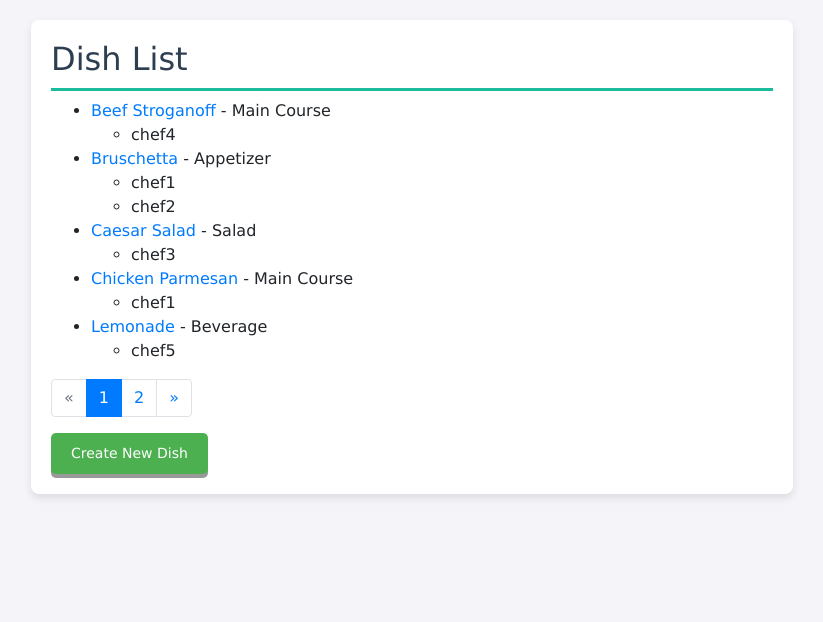
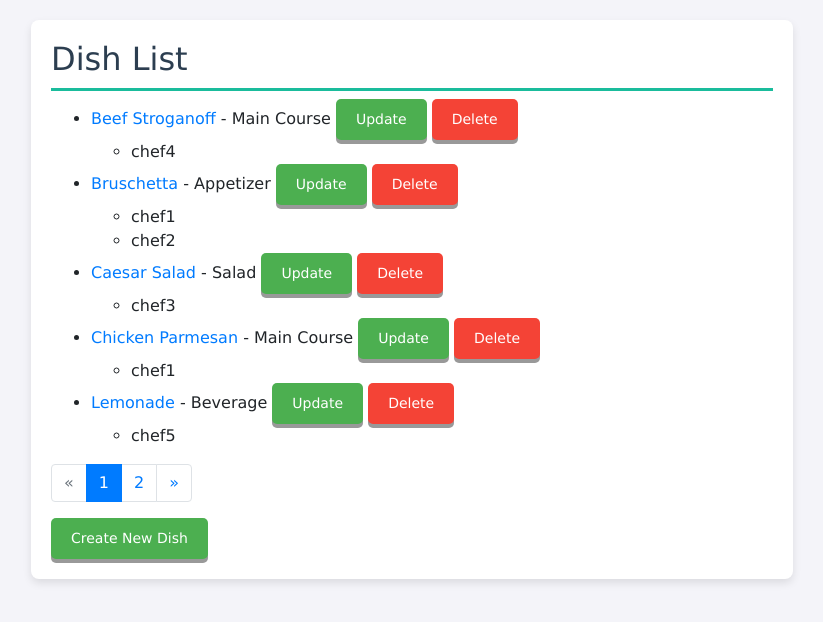
Before and after one commit to VShveda/kitchen_restaurant, a Django app: page /dish/ in a window 1280 px wide. Shown: the part 72-694 px from the top of the page, without its empty margins (65-888 px from the left). Run offline with Django 5.2, Linux system fonts and the light colour scheme; a user stored in the database is signed in; data comes from the database, SQL or seed files in the repository.

Commit message:
fix button in dish list

```diff
--- a/templates/kitchen/dish_detail.html
+++ b/templates/kitchen/dish_detail.html
@@ -13,6 +13,4 @@
       <li>{{ cook.username }}</li>
     {% endfor %}
   </ul>
-  <a href="{% url 'kitchen:dish-update' dish.pk %}" class="button">Update</a>
-  <a href="{% url 'kitchen:dish-delete' dish.pk %}" class="button button-secondary">Delete</a>
 {% endblock %}
--- a/templates/kitchen/dish_list.html
+++ b/templates/kitchen/dish_list.html
@@ -9,12 +9,16 @@
       {% for dish in dish_list %}
         <li>
           <a href="{% url 'kitchen:dish-detail' dish.pk %}">{{ dish.name }}</a> - {{ dish.dish_type.name }}
+          <a href="{% url 'kitchen:dish-update' dish.pk %}" class="button">Update</a>
+          <a href="{% url 'kitchen:dish-delete' dish.pk %}" class="button button-secondary">Delete</a>
           <ul>
             {% for cook in dish.cooks.all %}
               <li>{{ cook.username }}</li>
             {% endfor %}
           </ul>
+
         </li>
+
       {% endfor %}
     </ul>
   {% else %}
```
